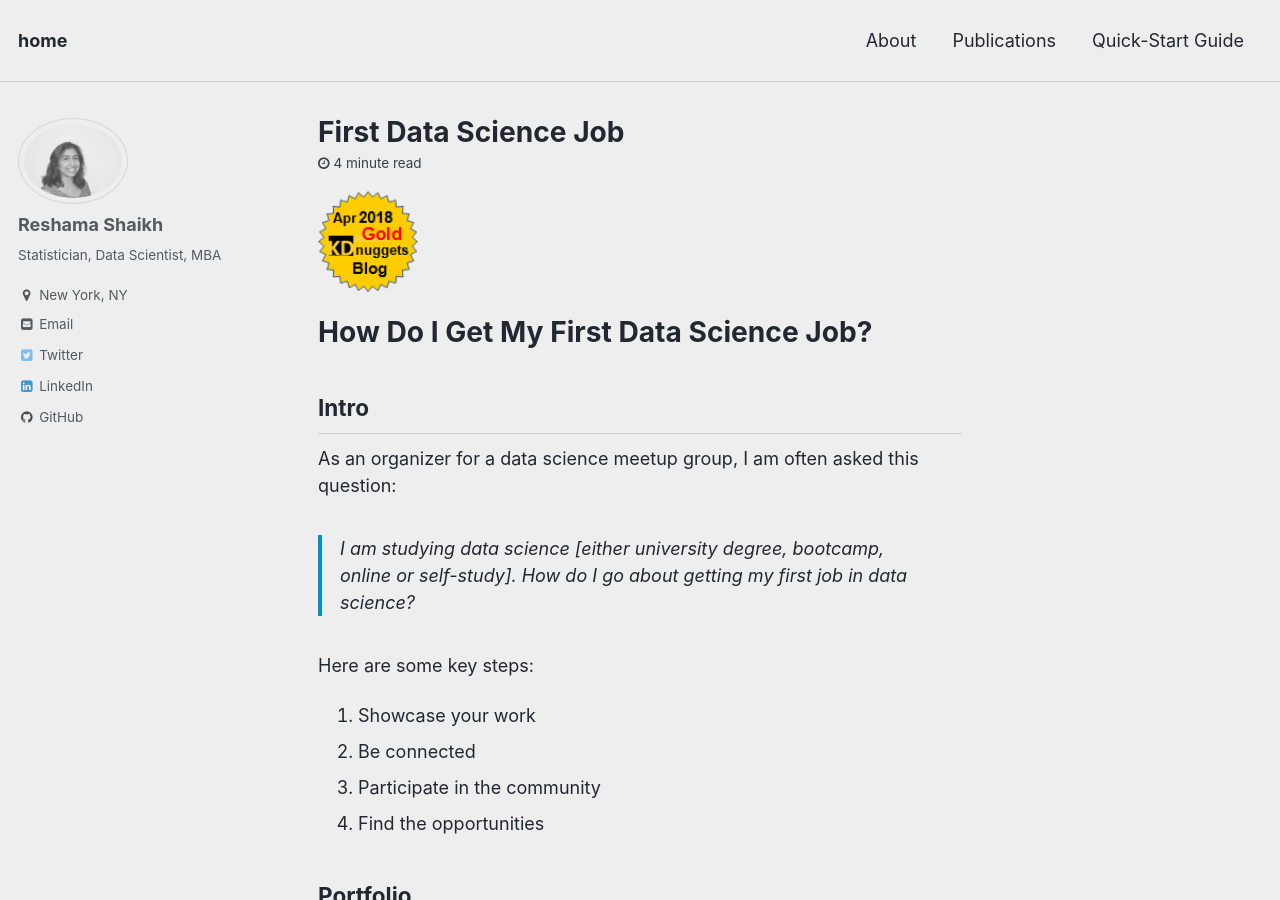
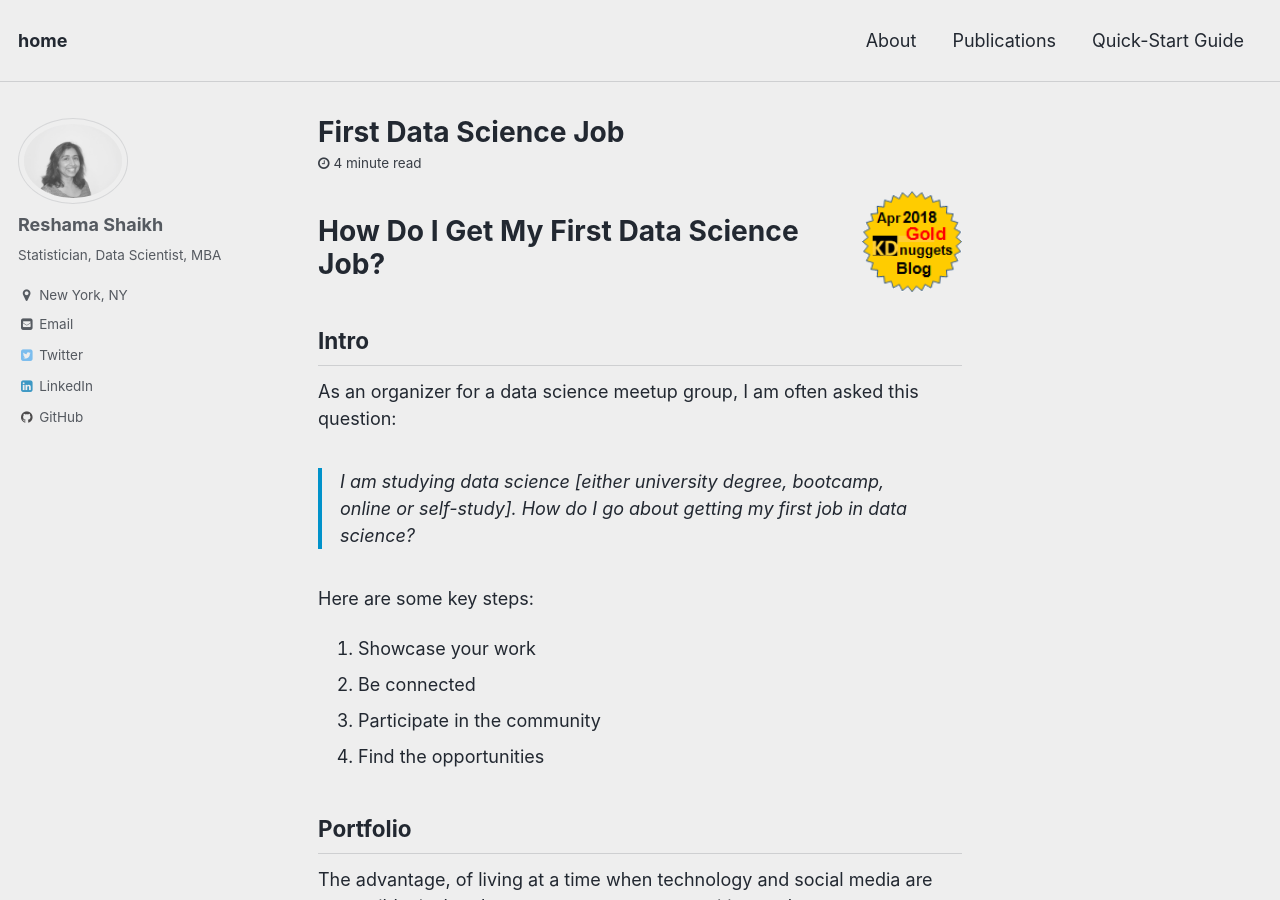
Before and after one commit to reshamas/reshamas.github.io, a Jekyll site: the page built from _posts/2018-02-26-first-data-science-job.md, in a window 1280 px wide and 900 px high. Built offline with Jekyll 4.4.1, drawn with Linux system fonts in a browser that asks for light colours.

Commit message:
Update 2018-02-26-first-data-science-job.md

```diff
--- a/_posts/2018-02-26-first-data-science-job.md
+++ b/_posts/2018-02-26-first-data-science-job.md
@@ -1,6 +1,6 @@
 
 <a href="https://www.kdnuggets.com/2018/04/top-news-week-0402-0408.html">
-<img border="0" alt="W3Schools" src="../assets/images/tkb-1804-g.png" width="100" height="100">
+<img border="0" alt="W3Schools" src="../assets/images/tkb-1804-g.png" width="100" height="100" align="right">
 </a>
 
 
```
